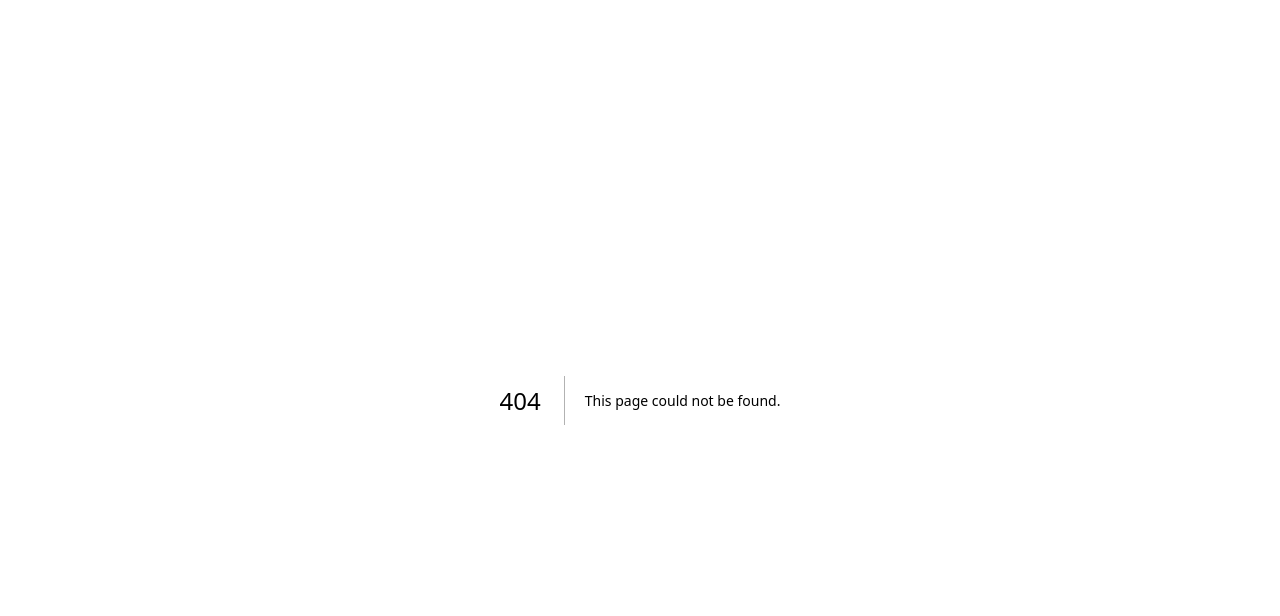
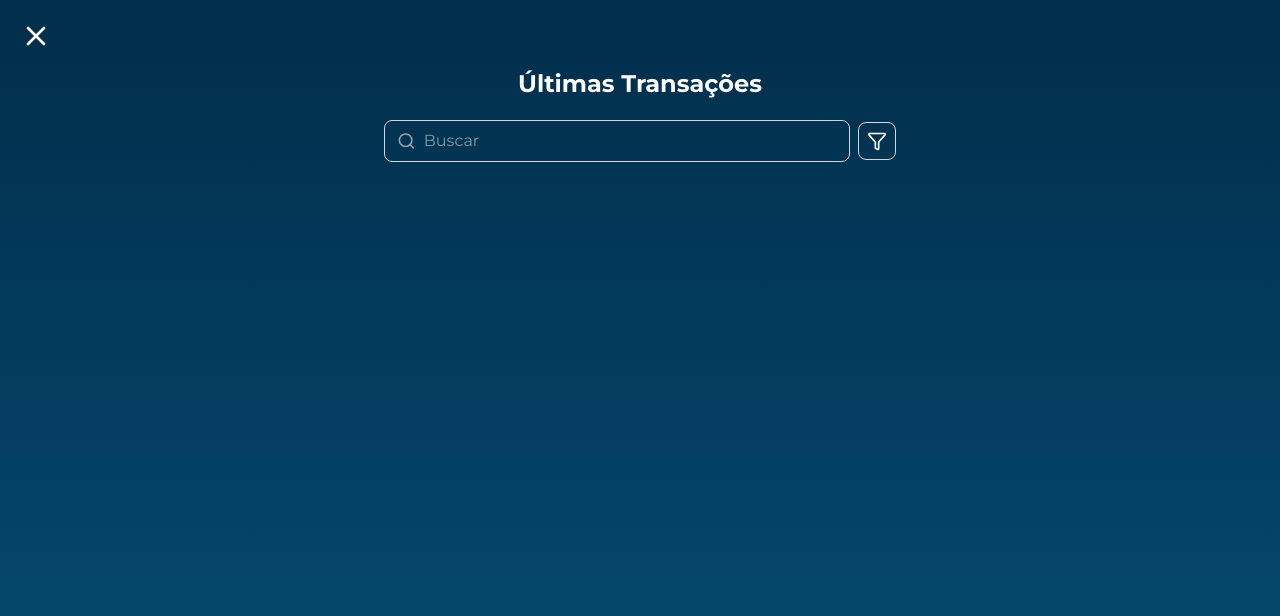
Before and after one commit to LeonardoAtaides/Banco-Malvader, a Next.js app in the folder frontend/: page /Cliente/Extrato in a window 1280 px wide. Before the commit this address had no page. Shown: the top 616 px of the page. Built offline with nearby package versions, Linux system fonts and the light colour scheme.

Commit message:
page extrato base criada

```diff
--- /dev/null
+++ b/frontend/src/app/Cliente/Extrato/page.tsx
@@ -0,0 +1,46 @@
+"use client";
+
+import React from "react";
+import { X } from "lucide-react";
+import { useRouter } from "next/navigation";
+import Search from "@/components/pesquisa";
+
+const Extrato: React.FC = () => {
+  const router = useRouter();
+
+  const handleBack = () => {
+    router.back();
+  };
+
+  return (
+    <main className="min-h-screen bg-gradient-to-b from-[#012E4B] to-[#064F75] text-white flex flex-col justify-between">
+      {/* Conteúdo principal */}
+      <div className="px-5 py-5">
+      {/* Header */}
+      <div className="relative">
+        <button
+          className="absolute top-0 left-0 hover:text-white/70 transition"
+          onClick={handleBack}
+        >
+          <X className="w-8 h-8" />
+        </button>
+      </div>
+
+      <h1 className=" pt-12 text-center text-2xl font-bold">
+        Últimas Transações
+      </h1>
+
+    {/* Barra de Pesquisa */}
+    <Search/>
+
+
+
+
+
+
+      </div>
+    </main>
+  );
+};
+
+export default Extrato;
```
